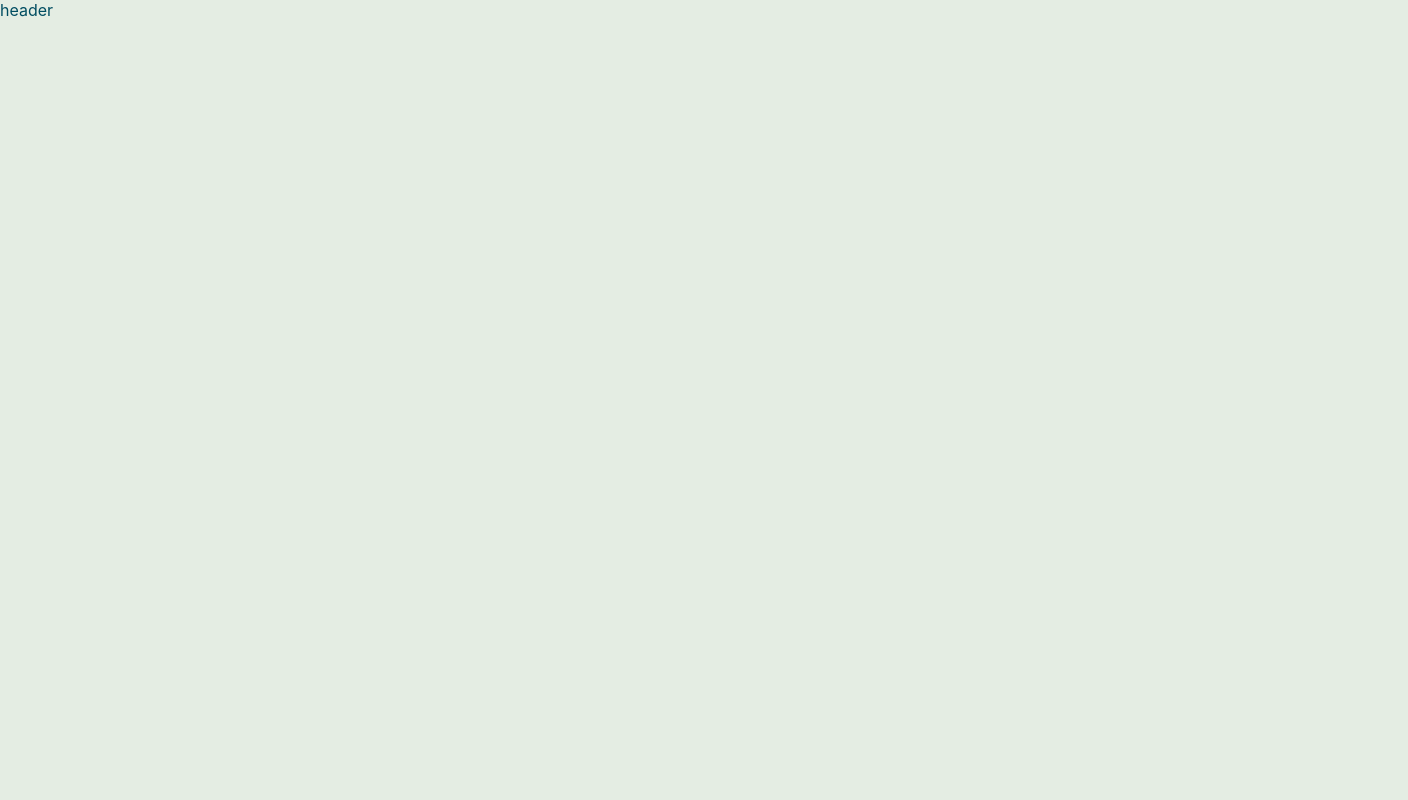
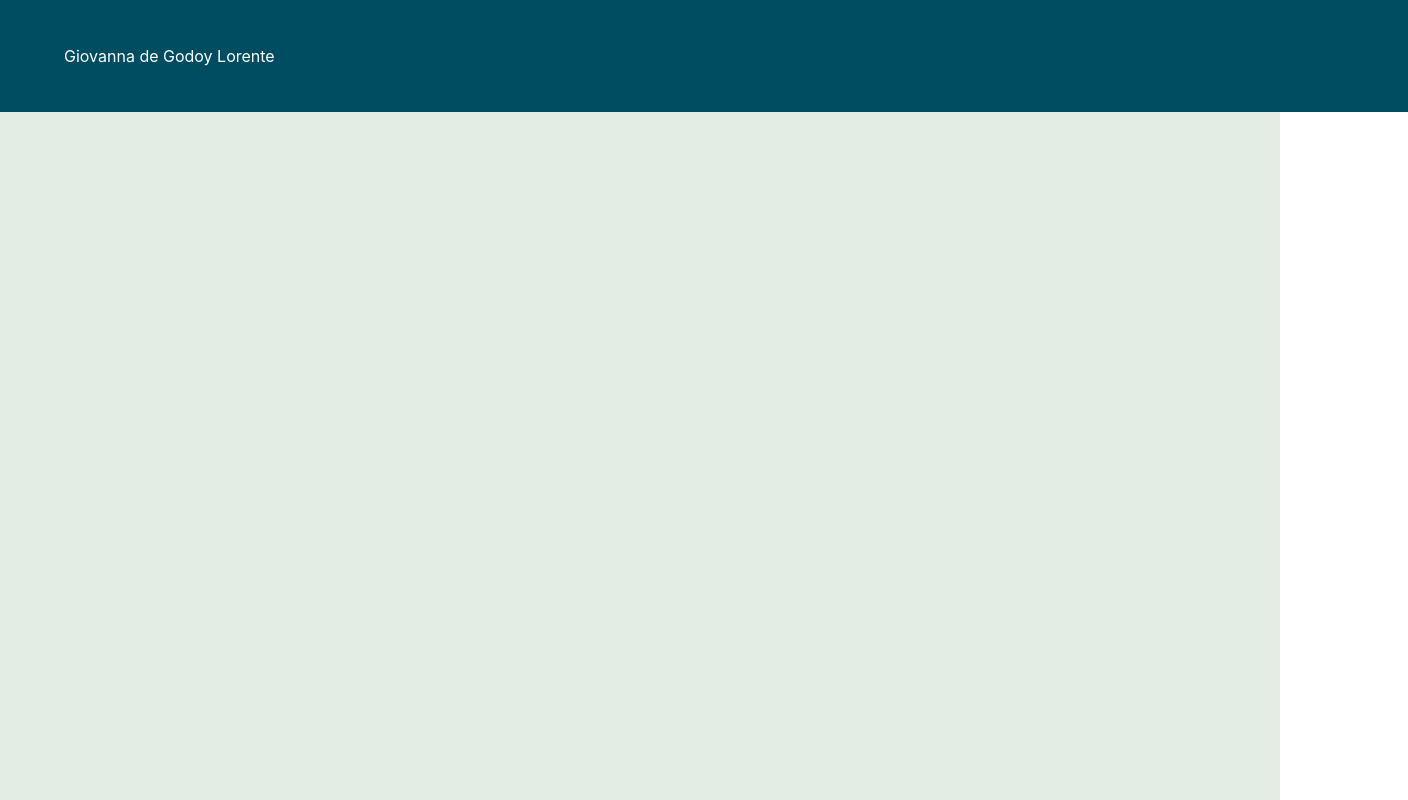
Before and after one commit to giovanna-godoy/bytebank, an Angular app: page / in a window 1280 px wide. Shown: the whole page, 1408 px wide, since content can reach past the window. Built offline with nearby package versions, Linux system fonts and the light colour scheme.

Commit message:
feat: creating header

```diff
--- a/src/app/app.component.html
+++ b/src/app/app.component.html
@@ -1,6 +1,8 @@
 <div class="app-container">
     <div>
-        header
+        <app-header userName="Giovanna de Godoy Lorente">
+
+        </app-header>
     </div>
     <main class="content">
         <router-outlet></router-outlet>
--- a/src/app/app.component.scss
+++ b/src/app/app.component.scss
@@ -1,28 +1,11 @@
+@import '../assets/styles/_variables';
+
 .app-container {
-  display: flex;
-  min-height: 100vh;
-  font-family: 'Inter', sans-serif;
-  background-color: #f8f9fa;
+  font-family: $font-family-base;
+  background-color: $color-light-green;
+  margin: 0;
+  padding: 0;
+  color: $color-primary;
+  width: 100vw;
+  height: 100vh;
 }
-
-app-sidebar {
-  width: 250px;
-  background-color: #fff;
-  border-right: 1px solid #e0e0e0;
-}
-
-.content {
-  flex: 1;
-  padding: 2rem;
-  overflow-y: auto;
-}
-
-@media (max-width: 768px) {
-  app-sidebar {
-    display: none; // ou transformar em drawer
-  }
-
-  .content {
-    padding: 1rem;
-  }
-}
--- a/src/app/app.component.ts
+++ b/src/app/app.component.ts
@@ -1,9 +1,10 @@
 import { Component } from '@angular/core';
 import { RouterOutlet } from '@angular/router';
+import { HeaderComponent } from '../app/shared/components/header/header.component';
 
 @Component({
   selector: 'app-root',
-  imports: [RouterOutlet],
+  imports: [RouterOutlet, HeaderComponent],
   templateUrl: './app.component.html',
   styleUrl: './app.component.scss'
 })
--- /dev/null
+++ b/src/app/shared/components/header/header.component.html
@@ -0,0 +1,7 @@
+<div class="header-container">
+    <div>
+        <p class="name">
+            {{ userName }}
+        </p>
+    </div>
+</div>
--- /dev/null
+++ b/src/app/shared/components/header/header.component.scss
@@ -0,0 +1,15 @@
+@import '../../../../assets/styles/_variables';
+
+.header-container {
+    width: 100vw;
+    background-color: $color-primary;
+    height: 10vh;
+    display: flex;
+    justify-content: space-between;
+    padding: 1em 4em;
+    align-items: center;
+
+    .name {
+        color: $color-white
+    }
+}
--- a/src/assets/styles/_variables.scss
+++ b/src/assets/styles/_variables.scss
@@ -1,5 +1,5 @@
 @import './colors';
-
+//TO DO: Ver se esse jeito é o melhor
 
 @font-face {
   font-family: 'Inter';
--- a/src/assets/styles/styles.scss
+++ b/src/assets/styles/styles.scss
@@ -2,8 +2,6 @@
 
 * {
   font-family: $font-family-base;
-  background-color: $color-light-green;
   margin: 0;
   padding: 0;
-  color: $color-primary;
 }
```
Also changed, not shown: src/app/shared/components/header/header.component.ts (added, +11 -0 lines), src/assets/images/Avatar.png (added), 1 other file (tests, documents, lock files or other folders).
